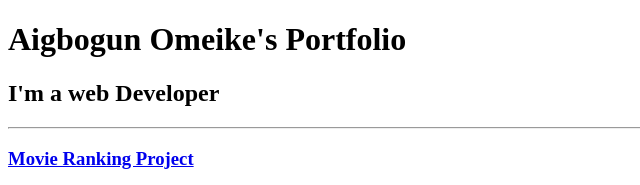
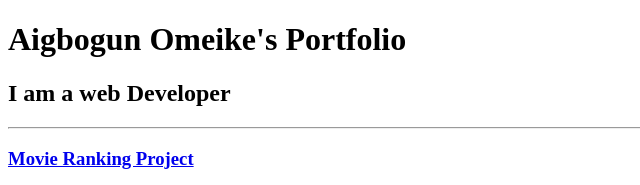
Before and after one commit to omeikeaigbogun-star/html-portfolio, a plain HTML site: page index.html in a window 1280 px wide. Shown: the top 185 px of the page, 0-640 px from the left. Drawn offline with Linux system fonts and the light colour scheme.

Commit message:
Update index.html

```diff
--- a/index.html
+++ b/index.html
@@ -8,7 +8,7 @@
 </head>
  <body>
     <h1>Aigbogun Omeike's Portfolio</h1>
-    <h2>I'm a web Developer</h2>
+    <h2>I am a web Developer</h2>
   <hr />
 
   <h3><a href="./public/movie-ranking.html">Movie Ranking Project</a></h3>
```
